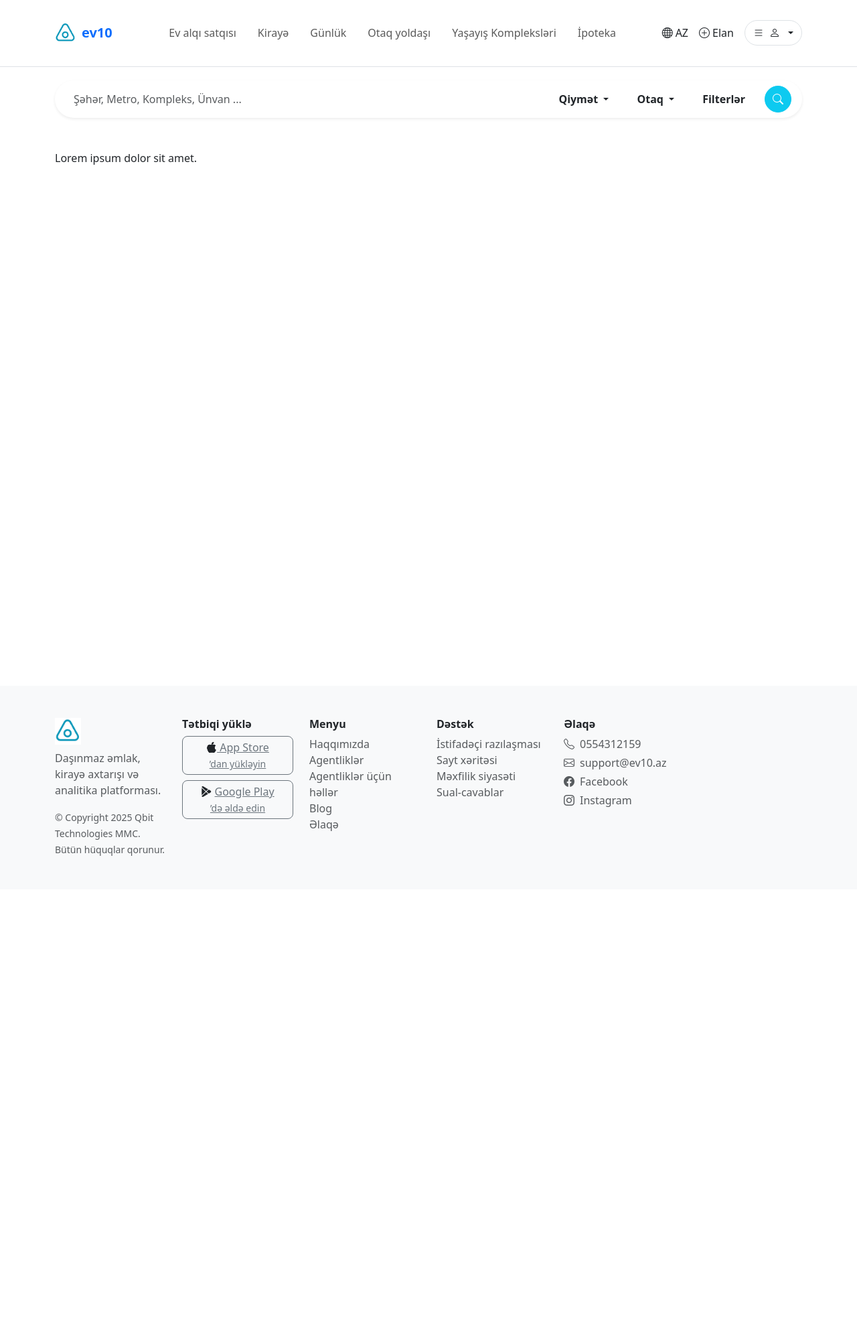
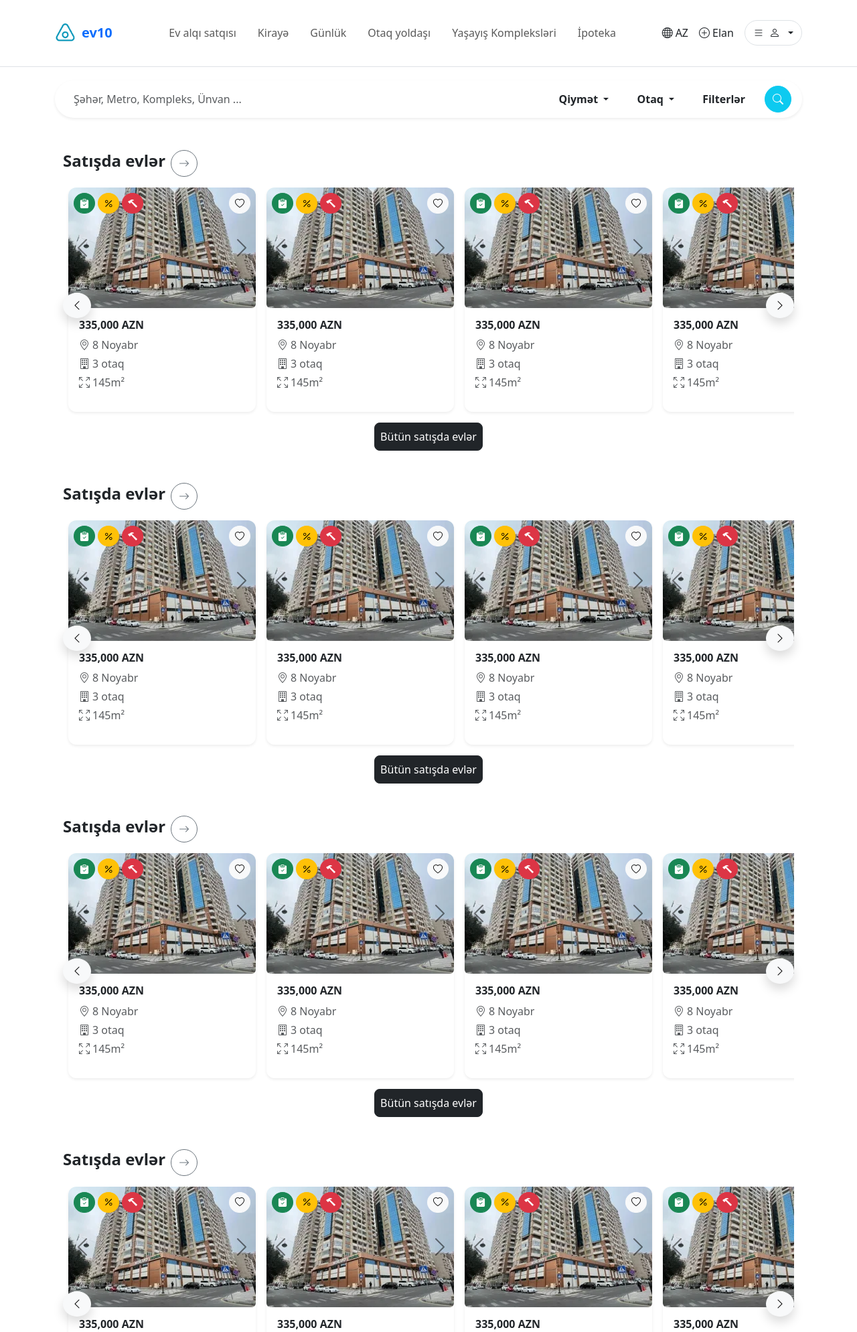
Before and after one commit to eraykarakasli/House-Rent, a PHP site: page / in a window 1280 px wide. Shown: the top 1989 px of the page at 67% size. Before the commit the page ends 1278 px from the top, so only its background shows below. Run offline with PHP 8.4, Linux system fonts and the light colour scheme.

Commit message:
home slider added
slider created and added to homepage slider main commit

```diff
--- a/index.php
+++ b/index.php
@@ -3,7 +3,11 @@ include "./tema/includes/header/header.php";
 ?>
 
 <div class="container min-vh-100 mt-5">
-Lorem ipsum dolor sit amet.
+    <?php include "./tema/home/homeslider.php"; ?>
+    <?php include "./tema/home/homeslider.php"; ?>
+    <?php include "./tema/home/homeslider.php"; ?>
+    <?php include "./tema/home/homeslider.php"; ?>
+
 </div>
 
 <?php include "./tema/includes/footer/footer.php"; ?>
--- /dev/null
+++ b/tema/home/homeslider.php
@@ -0,0 +1,365 @@
+<div class="container my-5">
+    <div class="d-flex gap-2 align-items-center mb-3">
+        <h4 class="fw-bold">Satışda evlər</h4>
+        <a href="#" class="btn btn-outline-secondary rounded-circle d-flex align-items-center justify-content-center"
+            style="width: 40px; height: 40px;">
+            <i class="bi bi-arrow-right"></i>
+        </a>
+    </div>
+    <div class="position-relative">
+        <!-- Slider -->
+        <div class="d-flex flex-nowrap overflow-auto gap-3 pb-3 px-2" id="ilanSlider" style="scroll-behavior: smooth;">
+            <!-- Kart örneği -->
+            <div class="card position-relative shadow-sm border-0" style="width: 280px; border-radius: 12px; overflow: hidden;">
+                <div class="position-relative">
+                    <div id="carouselEv1" class="carousel slide" data-bs-ride="false">
+                        <div class="carousel-inner rounded" style="height: 180px;">
+                            <div class="carousel-item active">
+                                <img src="assets\evresim4.webp" class="d-block w-100" alt="..." style="height: 180px; object-fit: cover;">
+                            </div>
+                            <div class="carousel-item">
+                                <img src="assets/evresim2.webp" class="d-block w-100" alt="..." style="height: 180px; object-fit: cover;">
+                            </div>
+                            <div class="carousel-item">
+                                <img src="assets/evresim3.webp" class="d-block w-100" alt="..." style="height: 180px; object-fit: cover;">
+                            </div>
+                        </div>
+                        <button class="carousel-control-prev" type="button" data-bs-target="#carouselEv1" data-bs-slide="prev">
+                            <span class="carousel-control-prev-icon" style="filter: invert(1);" aria-hidden="true"></span>
+                            <span class="visually-hidden">Önceki</span>
+                        </button>
+                        <button class="carousel-control-next" type="button" data-bs-target="#carouselEv1" data-bs-slide="next">
+                            <span class="carousel-control-next-icon" style="filter: invert(1);" aria-hidden="true"></span>
+                            <span class="visually-hidden">Sonraki</span>
+                        </button>
+                    </div>
+                    <button class="btn btn-light btn-sm rounded-circle position-absolute top-0 end-0 m-2">
+                        <i class="bi bi-heart"></i>
+                    </button>
+                    <div class="position-absolute top-0 start-0 m-2">
+                        <!-- Çıxarış var -->
+                        <span class="btn btn-success btn-sm rounded-circle  text-center">
+                            <i class="bi bi-clipboard-check-fill"></i>
+                        </span>
+                        <!-- İpoteka var -->
+                        <span class="btn btn-warning btn-sm rounded-circle  text-center">
+                            <i class="bi bi-percent"></i>
+                        </span>
+                        <!-- Təmirli -->
+                        <span class="btn btn-danger btn-sm rounded-circle text-center">
+                            <i class="bi bi-hammer"></i>
+                        </span>
+                    </div>
+                </div>
+                <div class="card-body">
+                    <h6 class="fw-bold">335,000 AZN</h6>
+                    <p class="text-muted mb-1"><i class="bi bi-geo-alt me-1"></i>8 Noyabr</p>
+                    <p class="text-muted mb-1"><i class="bi bi-building me-1"></i>3 otaq</p>
+                    <p class="text-muted"><i class="bi bi-arrows-fullscreen me-1"></i>145m²</p>
+                </div>
+            </div>
+            <!-- Kart örneği -->
+            <div class="card position-relative shadow-sm border-0" style="width: 280px; border-radius: 12px; overflow: hidden;">
+                <div class="position-relative">
+                    <div id="carouselEv2" class="carousel slide" data-bs-ride="false">
+                        <div class="carousel-inner rounded" style="height: 180px;">
+                            <div class="carousel-item active">
+                                <img src="assets\evresim4.webp" class="d-block w-100" alt="..." style="height: 180px; object-fit: cover;">
+                            </div>
+                            <div class="carousel-item">
+                                <img src="assets/evresim2.webp" class="d-block w-100" alt="..." style="height: 180px; object-fit: cover;">
+                            </div>
+                            <div class="carousel-item">
+                                <img src="assets/evresim3.webp" class="d-block w-100" alt="..." style="height: 180px; object-fit: cover;">
+                            </div>
+                        </div>
+                        <button class="carousel-control-prev" type="button" data-bs-target="#carouselEv2" data-bs-slide="prev">
+                            <span class="carousel-control-prev-icon" style="filter: invert(1);" aria-hidden="true"></span>
+                            <span class="visually-hidden">Önceki</span>
+                        </button>
+                        <button class="carousel-control-next" type="button" data-bs-target="#carouselEv2" data-bs-slide="next">
+                            <span class="carousel-control-next-icon" style="filter: invert(1);" aria-hidden="true"></span>
+                            <span class="visually-hidden">Sonraki</span>
+                        </button>
+                    </div>
+                    <button class="btn btn-light btn-sm rounded-circle position-absolute top-0 end-0 m-2">
+                        <i class="bi bi-heart"></i>
+                    </button>
+                    <div class="position-absolute top-0 start-0 m-2">
+                        <!-- Çıxarış var -->
+                        <span class="btn btn-success btn-sm rounded-circle  text-center">
+                            <i class="bi bi-clipboard-check-fill"></i>
+                        </span>
+                        <!-- İpoteka var -->
+                        <span class="btn btn-warning btn-sm rounded-circle  text-center">
+                            <i class="bi bi-percent"></i>
+                        </span>
+                        <!-- Təmirli -->
+                        <span class="btn btn-danger btn-sm rounded-circle text-center">
+                            <i class="bi bi-hammer"></i>
+                        </span>
+                    </div>
+                </div>
+                <div class="card-body">
+                    <h6 class="fw-bold">335,000 AZN</h6>
+                    <p class="text-muted mb-1"><i class="bi bi-geo-alt me-1"></i>8 Noyabr</p>
+                    <p class="text-muted mb-1"><i class="bi bi-building me-1"></i>3 otaq</p>
+                    <p class="text-muted"><i class="bi bi-arrows-fullscreen me-1"></i>145m²</p>
+                </div>
+            </div>
+            <!-- Kart örneği -->
+            <div class="card position-relative shadow-sm border-0" style="width: 280px; border-radius: 12px; overflow: hidden;">
+                <div class="position-relative">
+                    <div id="carouselEv1" class="carousel slide" data-bs-ride="false">
+                        <div class="carousel-inner rounded" style="height: 180px;">
+                            <div class="carousel-item active">
+                                <img src="assets\evresim4.webp" class="d-block w-100" alt="..." style="height: 180px; object-fit: cover;">
+                            </div>
+                            <div class="carousel-item">
+                                <img src="assets/evresim2.webp" class="d-block w-100" alt="..." style="height: 180px; object-fit: cover;">
+                            </div>
+                            <div class="carousel-item">
+                                <img src="assets/evresim3.webp" class="d-block w-100" alt="..." style="height: 180px; object-fit: cover;">
+                            </div>
+                        </div>
+                        <button class="carousel-control-prev" type="button" data-bs-target="#carouselEv1" data-bs-slide="prev">
+                            <span class="carousel-control-prev-icon" style="filter: invert(1);" aria-hidden="true"></span>
+                            <span class="visually-hidden">Önceki</span>
+                        </button>
+                        <button class="carousel-control-next" type="button" data-bs-target="#carouselEv1" data-bs-slide="next">
+                            <span class="carousel-control-next-icon" style="filter: invert(1);" aria-hidden="true"></span>
+                            <span class="visually-hidden">Sonraki</span>
+                        </button>
+                    </div>
+                    <button class="btn btn-light btn-sm rounded-circle position-absolute top-0 end-0 m-2">
+                        <i class="bi bi-heart"></i>
+                    </button>
+                    <div class="position-absolute top-0 start-0 m-2">
+                        <!-- Çıxarış var -->
+                        <span class="btn btn-success btn-sm rounded-circle  text-center">
+                            <i class="bi bi-clipboard-check-fill"></i>
+                        </span>
+                        <!-- İpoteka var -->
+                        <span class="btn btn-warning btn-sm rounded-circle  text-center">
+                            <i class="bi bi-percent"></i>
+                        </span>
+                        <!-- Təmirli -->
+                        <span class="btn btn-danger btn-sm rounded-circle text-center">
+                            <i class="bi bi-hammer"></i>
+                        </span>
+                    </div>
+                </div>
+                <div class="card-body">
+                    <h6 class="fw-bold">335,000 AZN</h6>
+                    <p class="text-muted mb-1"><i class="bi bi-geo-alt me-1"></i>8 Noyabr</p>
+                    <p class="text-muted mb-1"><i class="bi bi-building me-1"></i>3 otaq</p>
+                    <p class="text-muted"><i class="bi bi-arrows-fullscreen me-1"></i>145m²</p>
+                </div>
+            </div>
+            <!-- Kart örneği -->
+            <div class="card position-relative shadow-sm border-0" style="width: 280px; border-radius: 12px; overflow: hidden;">
+                <div class="position-relative">
+                    <div id="carouselEv1" class="carousel slide" data-bs-ride="false">
+                        <div class="carousel-inner rounded" style="height: 180px;">
+                            <div class="carousel-item active">
+                                <img src="assets\evresim4.webp" class="d-block w-100" alt="..." style="height: 180px; object-fit: cover;">
+                            </div>
+                            <div class="carousel-item">
+                                <img src="assets/evresim2.webp" class="d-block w-100" alt="..." style="height: 180px; object-fit: cover;">
+                            </div>
+                            <div class="carousel-item">
+                                <img src="assets/evresim3.webp" class="d-block w-100" alt="..." style="height: 180px; object-fit: cover;">
+                            </div>
+                        </div>
+                        <button class="carousel-control-prev" type="button" data-bs-target="#carouselEv1" data-bs-slide="prev">
+                            <span class="carousel-control-prev-icon" style="filter: invert(1);" aria-hidden="true"></span>
+                            <span class="visually-hidden">Önceki</span>
+                        </button>
+                        <button class="carousel-control-next" type="button" data-bs-target="#carouselEv1" data-bs-slide="next">
+                            <span class="carousel-control-next-icon" style="filter: invert(1);" aria-hidden="true"></span>
+                            <span class="visually-hidden">Sonraki</span>
+                        </button>
+                    </div>
+                    <button class="btn btn-light btn-sm rounded-circle position-absolute top-0 end-0 m-2">
+                        <i class="bi bi-heart"></i>
+                    </button>
+                    <div class="position-absolute top-0 start-0 m-2">
+                        <!-- Çıxarış var -->
+                        <span class="btn btn-success btn-sm rounded-circle  text-center">
+                            <i class="bi bi-clipboard-check-fill"></i>
+                        </span>
+                        <!-- İpoteka var -->
+                        <span class="btn btn-warning btn-sm rounded-circle  text-center">
+                            <i class="bi bi-percent"></i>
+                        </span>
+                        <!-- Təmirli -->
+                        <span class="btn btn-danger btn-sm rounded-circle text-center">
+                            <i class="bi bi-hammer"></i>
+                        </span>
+                    </div>
+                </div>
+                <div class="card-body">
+                    <h6 class="fw-bold">335,000 AZN</h6>
+                    <p class="text-muted mb-1"><i class="bi bi-geo-alt me-1"></i>8 Noyabr</p>
+                    <p class="text-muted mb-1"><i class="bi bi-building me-1"></i>3 otaq</p>
+                    <p class="text-muted"><i class="bi bi-arrows-fullscreen me-1"></i>145m²</p>
+                </div>
+            </div>
+            <!-- Kart örneği -->
+            <div class="card position-relative shadow-sm border-0" style="width: 280px; border-radius: 12px; overflow: hidden;">
+                <div class="position-relative">
+                    <div id="carouselEv1" class="carousel slide" data-bs-ride="false">
+                        <div class="carousel-inner rounded" style="height: 180px;">
+                            <div class="carousel-item active">
+                                <img src="assets\evresim4.webp" class="d-block w-100" alt="..." style="height: 180px; object-fit: cover;">
+                            </div>
+                            <div class="carousel-item">
+                                <img src="assets/evresim2.webp" class="d-block w-100" alt="..." style="height: 180px; object-fit: cover;">
+                            </div>
+                            <div class="carousel-item">
+                                <img src="assets/evresim3.webp" class="d-block w-100" alt="..." style="height: 180px; object-fit: cover;">
+                            </div>
+                        </div>
+                        <button class="carousel-control-prev" type="button" data-bs-target="#carouselEv1" data-bs-slide="prev">
+                            <span class="carousel-control-prev-icon" style="filter: invert(1);" aria-hidden="true"></span>
+                            <span class="visually-hidden">Önceki</span>
+                        </button>
+                        <button class="carousel-control-next" type="button" data-bs-target="#carouselEv1" data-bs-slide="next">
+                            <span class="carousel-control-next-icon" style="filter: invert(1);" aria-hidden="true"></span>
+                            <span class="visually-hidden">Sonraki</span>
+                        </button>
+                    </div>
+                    <button class="btn btn-light btn-sm rounded-circle position-absolute top-0 end-0 m-2">
+                        <i class="bi bi-heart"></i>
+                    </button>
+                    <div class="position-absolute top-0 start-0 m-2">
+                        <!-- Çıxarış var -->
+                        <span class="btn btn-success btn-sm rounded-circle  text-center">
+                            <i class="bi bi-clipboard-check-fill"></i>
+                        </span>
+                        <!-- İpoteka var -->
+                        <span class="btn btn-warning btn-sm rounded-circle  text-center">
+                            <i class="bi bi-percent"></i>
+                        </span>
+                        <!-- Təmirli -->
+                        <span class="btn btn-danger btn-sm rounded-circle text-center">
+                            <i class="bi bi-hammer"></i>
+                        </span>
+                    </div>
+                </div>
+                <div class="card-body">
+                    <h6 class="fw-bold">335,000 AZN</h6>
+                    <p class="text-muted mb-1"><i class="bi bi-geo-alt me-1"></i>8 Noyabr</p>
+                    <p class="text-muted mb-1"><i class="bi bi-building me-1"></i>3 otaq</p>
+                    <p class="text-muted"><i class="bi bi-arrows-fullscreen me-1"></i>145m²</p>
+                </div>
+            </div>
+            <!-- Kart örneği -->
+            <div class="card position-relative shadow-sm border-0" style="width: 280px; border-radius: 12px; overflow: hidden;">
+                <div class="position-relative">
+                    <div id="carouselEv1" class="carousel slide" data-bs-ride="false">
+                        <div class="carousel-inner rounded" style="height: 180px;">
+                            <div class="carousel-item active">
+                                <img src="assets\evresim4.webp" class="d-block w-100" alt="..." style="height: 180px; object-fit: cover;">
+                            </div>
+                            <div class="carousel-item">
+                                <img src="assets/evresim2.webp" class="d-block w-100" alt="..." style="height: 180px; object-fit: cover;">
+                            </div>
+                            <div class="carousel-item">
+                                <img src="assets/evresim3.webp" class="d-block w-100" alt="..." style="height: 180px; object-fit: cover;">
+                            </div>
+                        </div>
+                        <button class="carousel-control-prev" type="button" data-bs-target="#carouselEv1" data-bs-slide="prev">
+                            <span class="carousel-control-prev-icon" style="filter: invert(1);" aria-hidden="true"></span>
+                            <span class="visually-hidden">Önceki</span>
+                        </button>
+                        <button class="carousel-control-next" type="button" data-bs-target="#carouselEv1" data-bs-slide="next">
+                            <span class="carousel-control-next-icon" style="filter: invert(1);" aria-hidden="true"></span>
+                            <span class="visually-hidden">Sonraki</span>
+                        </button>
+                    </div>
+                    <button class="btn btn-light btn-sm rounded-circle position-absolute top-0 end-0 m-2">
+                        <i class="bi bi-heart"></i>
+                    </button>
+                    <div class="position-absolute top-0 start-0 m-2">
+                        <!-- Çıxarış var -->
+                        <span class="btn btn-success btn-sm rounded-circle  text-center">
+                            <i class="bi bi-clipboard-check-fill"></i>
+                        </span>
+                        <!-- İpoteka var -->
+                        <span class="btn btn-warning btn-sm rounded-circle  text-center">
+                            <i class="bi bi-percent"></i>
+                        </span>
+                        <!-- Təmirli -->
+                        <span class="btn btn-danger btn-sm rounded-circle text-center">
+                            <i class="bi bi-hammer"></i>
+                        </span>
+                    </div>
+                </div>
+                <div class="card-body">
+                    <h6 class="fw-bold">335,000 AZN</h6>
+                    <p class="text-muted mb-1"><i class="bi bi-geo-alt me-1"></i>8 Noyabr</p>
+                    <p class="text-muted mb-1"><i class="bi bi-building me-1"></i>3 otaq</p>
+                    <p class="text-muted"><i class="bi bi-arrows-fullscreen me-1"></i>145m²</p>
+                </div>
+            </div>
+
+
+            <!-- Diğer kartlar aynı yapıda çoğaltılabilir -->
+        </div>
+
+        <!-- Navigasyon okları -->
+        <button class="btn btn-light position-absolute top-50 start-0 translate-middle-y shadow rounded-circle" onclick="scrollSlider(-1)">
+            <i class="bi bi-chevron-left"></i>
+        </button>
+        <button class="btn btn-light position-absolute top-50 end-0 translate-middle-y shadow rounded-circle" onclick="scrollSlider(1)">
+            <i class="bi bi-chevron-right"></i>
+        </button>
+    </div>
+    <div class="w-100 text-center">
+        <a href="#" class="btn btn-dark btn-sm p-2 fs-6 rounded-3">Bütün satışda evlər</a>
+    </div>
+</div>
+
+<script>
+    function scrollSlider(direction) {
+        const slider = document.getElementById('ilanSlider');
+        const scrollAmount = 320; // Gerekirse testle 300-340 arası ayarla
+        slider.scrollBy({
+            left: direction * scrollAmount,
+            behavior: 'smooth'
+        });
+    }
+</script>
+
+<style>
+    #ilanSlider {
+        scroll-behavior: smooth;
+    }
+
+    #ilanSlider::-webkit-scrollbar {
+        display: none;
+    }
+
+    .card {
+        flex: 0 0 auto;
+        /* Her kartın genişliği sabit kalsın */
+        width: 280px;
+        border-radius: 12px;
+        overflow: hidden;
+    }
+
+    .card:hover {
+        transform: scale(1.02);
+        transition: all 0.3s ease;
+    }
+
+    .btn-heart {
+        background: white;
+        border: none;
+    }
+
+    .btn.rounded-circle {
+        z-index: 10;
+    }
+</style>
--- a/tema/includes/footer/footer.php
+++ b/tema/includes/footer/footer.php
@@ -2,9 +2,8 @@
 <link href="https://cdn.jsdelivr.net/npm/bootstrap-icons/font/bootstrap-icons.css" rel="stylesheet">
 
 <footer class="bg-light py-5">
-    <div class="container">
-        <div class="d-flex justify-content-between row text-center text-lg-start gy-4">
-
+    <div class="container ">
+        <div class="row text-center text-lg-start gx-5 gy-4">
             <!-- Logo ve açıklama -->
             <div class="col-12 col-md-6 col-lg-2">
                 <img src="../../../assets/icon.png" alt="Logo" style="height: 40px;">
@@ -22,7 +21,6 @@
                 <i class="bi-google-play text-dark"></i> <a class="text-secondary" href="#" class="mt-2 d-inline-block"> Google Play <br><small>’də əldə edin</small></a>
                 </div>
             </div>
-
             <!-- Menü -->
             <div class="col-6 col-lg-2">
                 <h6 class="fw-bold">Menyu</h6>
@@ -34,7 +32,6 @@
                     <li><a href="#" class="text-decoration-none text-muted">Əlaqə</a></li>
                 </ul>
             </div>
-
             <!-- Dəstək -->
             <div class="col-6 col-lg-2">
                 <h6 class="fw-bold">Dəstək</h6>
@@ -45,7 +42,6 @@
                     <li><a href="#" class="text-decoration-none text-muted">Sual-cavablar</a></li>
                 </ul>
             </div>
-
             <!-- Əlaqə -->
             <div class="col-12 col-lg-4">
                 <h6 class="fw-bold">Əlaqə</h6>
```
Also changed, not shown: assets/evresim.webp (added), assets/evresim2.webp (added), assets/evresim3.webp (added), assets/evresim4.webp (added).
